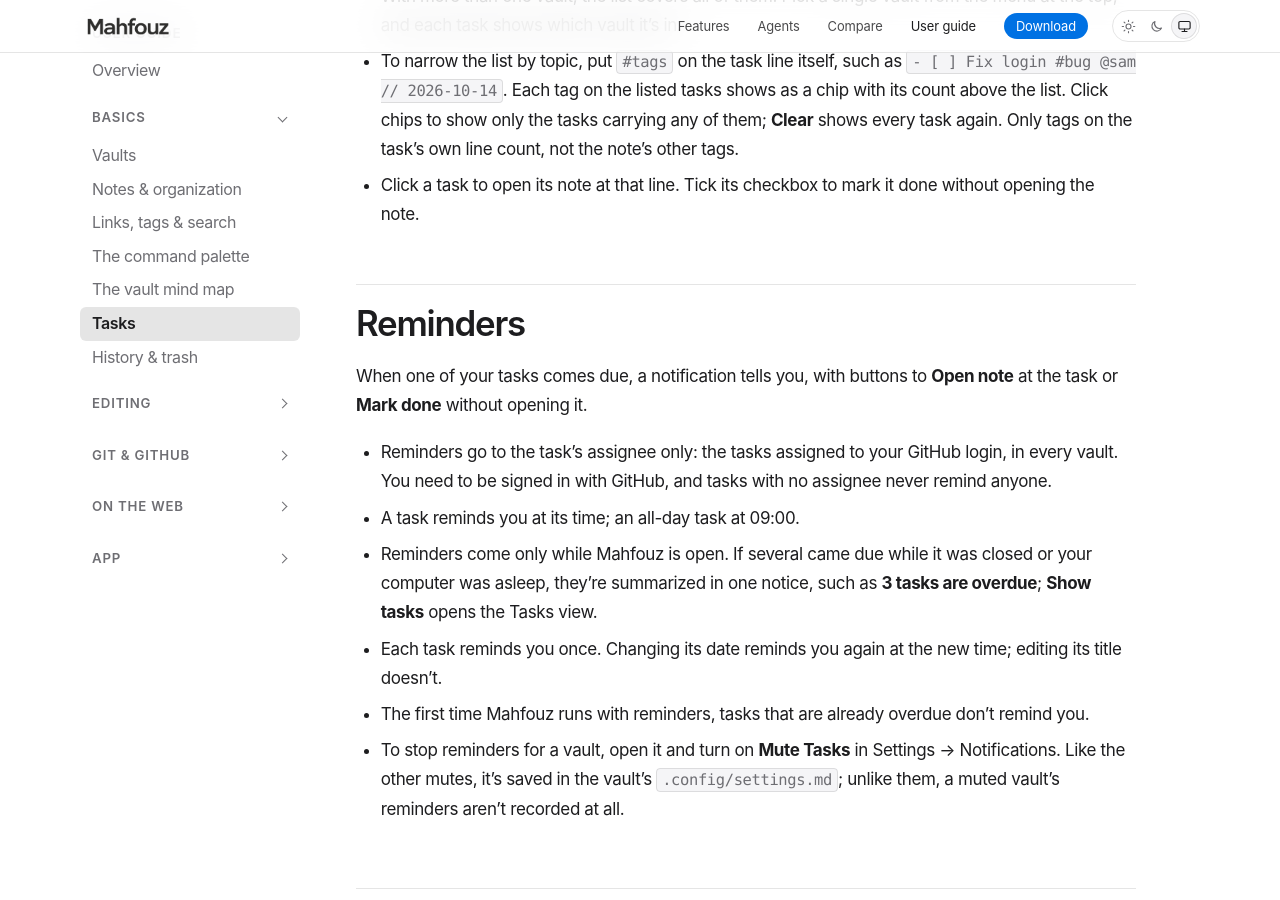
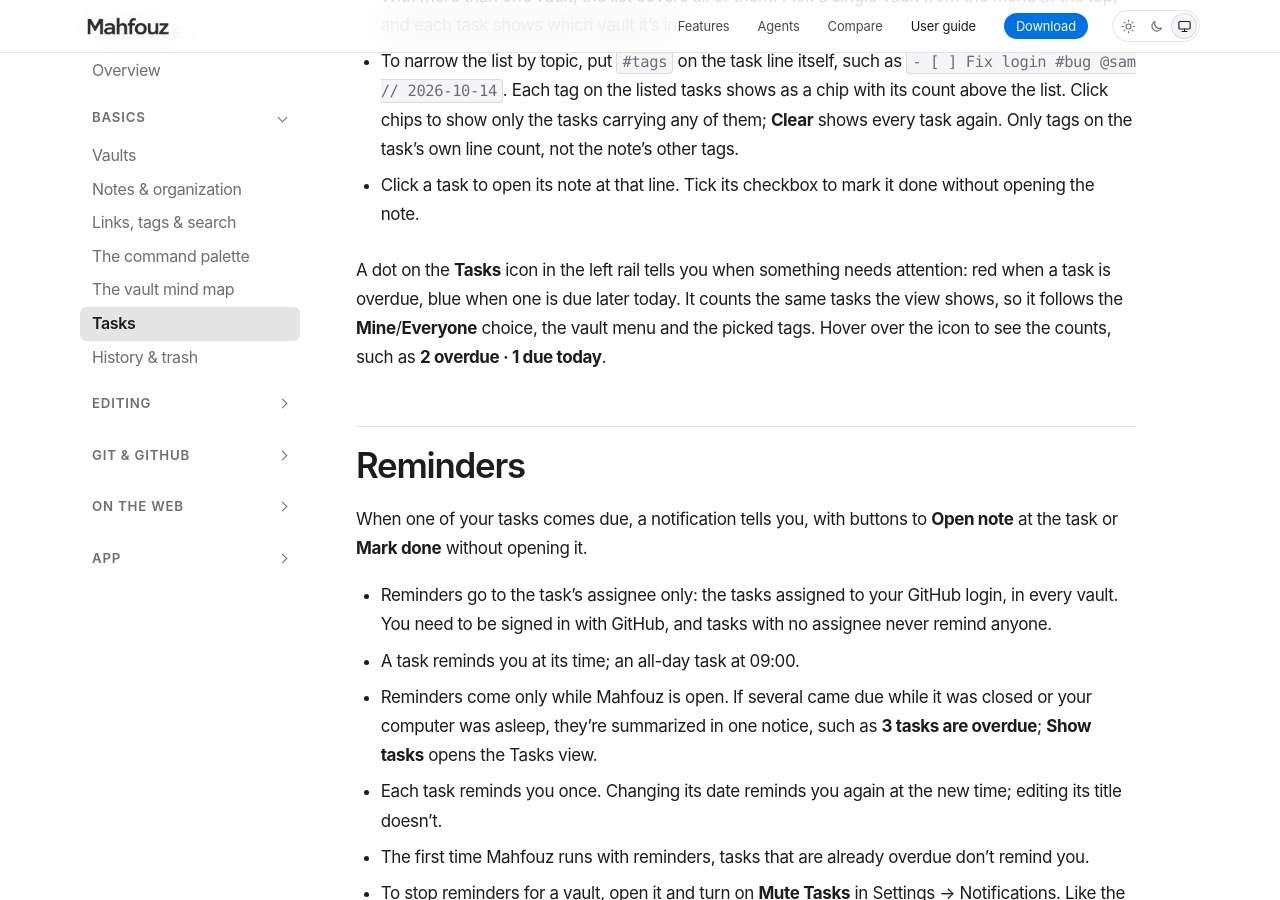
Before and after one commit to mahfouz-app/docs, a Jekyll site: the page built from guide/tasks.md, in a window 1280 px wide and 900 px high, scrolled down 2182 px. Built offline with Jekyll 4.4.1, drawn with Linux system fonts in a browser that asks for light colours.

Commit message:
Tasks guide: the rail icon's due dot
Co-Authored-By: Claude Opus 5.5 <noreply@anthropic.com>

```diff
--- a/guide/tasks.md
+++ b/guide/tasks.md
@@ -90,6 +90,12 @@ grouped into **Overdue**, **Today**, **Upcoming** and **Completed**.
 - Click a task to open its note at that line. Tick its checkbox to mark it
   done without opening the note.
 
+A dot on the **Tasks** icon in the left rail tells you when something
+needs attention: red when a task is overdue, blue when one is due later
+today. It counts the same tasks the view shows, so it follows the
+**Mine**/**Everyone** choice, the vault menu and the picked tags. Hover
+over the icon to see the counts, such as **2 overdue · 1 due today**.
+
 ## Reminders
 
 When one of your tasks comes due, a notification tells you, with buttons
```
